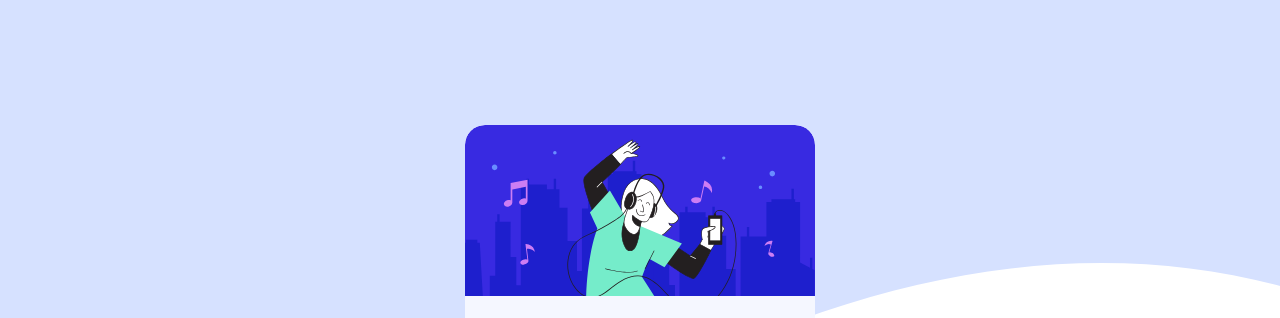
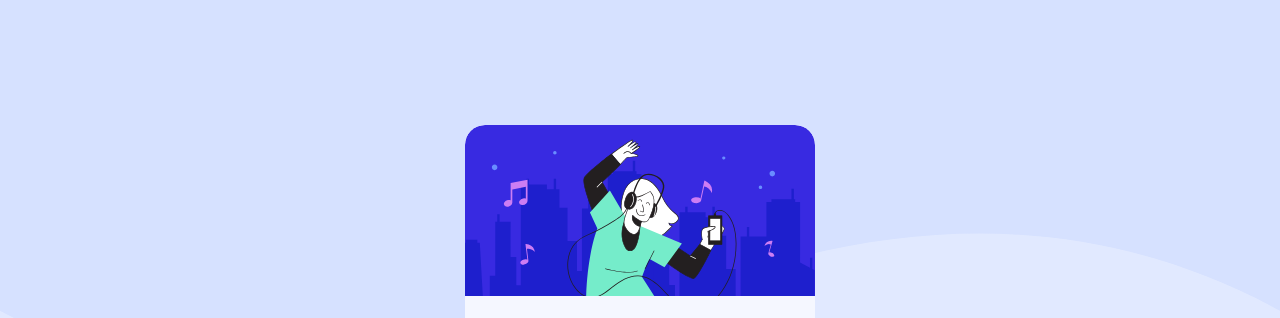
Before and after one commit to Kozetty/Order-summary-design, a plain HTML site: page index.html in a window 1280 px wide. Shown: the top 318 px of the page. Drawn offline with Linux system fonts and the light colour scheme.

Commit message:
Fixed background issues.

```diff
--- a/index.html
+++ b/index.html
@@ -1,5 +1,5 @@
 <!DOCTYPE html>
-<html>
+<html lang="en">
   <head>
     <meta charset="utf-8" />
     <meta http-equiv="X-UA-Compatible" content="IE=edge" />
--- a/styles.css
+++ b/styles.css
@@ -16,7 +16,8 @@ body {
     display: flex;
     justify-content: center;
     align-items: center;
-    background: url(Images/pattern-background-desktop.svg) ;
+    background: url(Images/pattern-background-desktop.svg) #E1E9Ff no-repeat;
+    background-size: contain;
 }
 p {
     font-size: 1.6rem;
```
